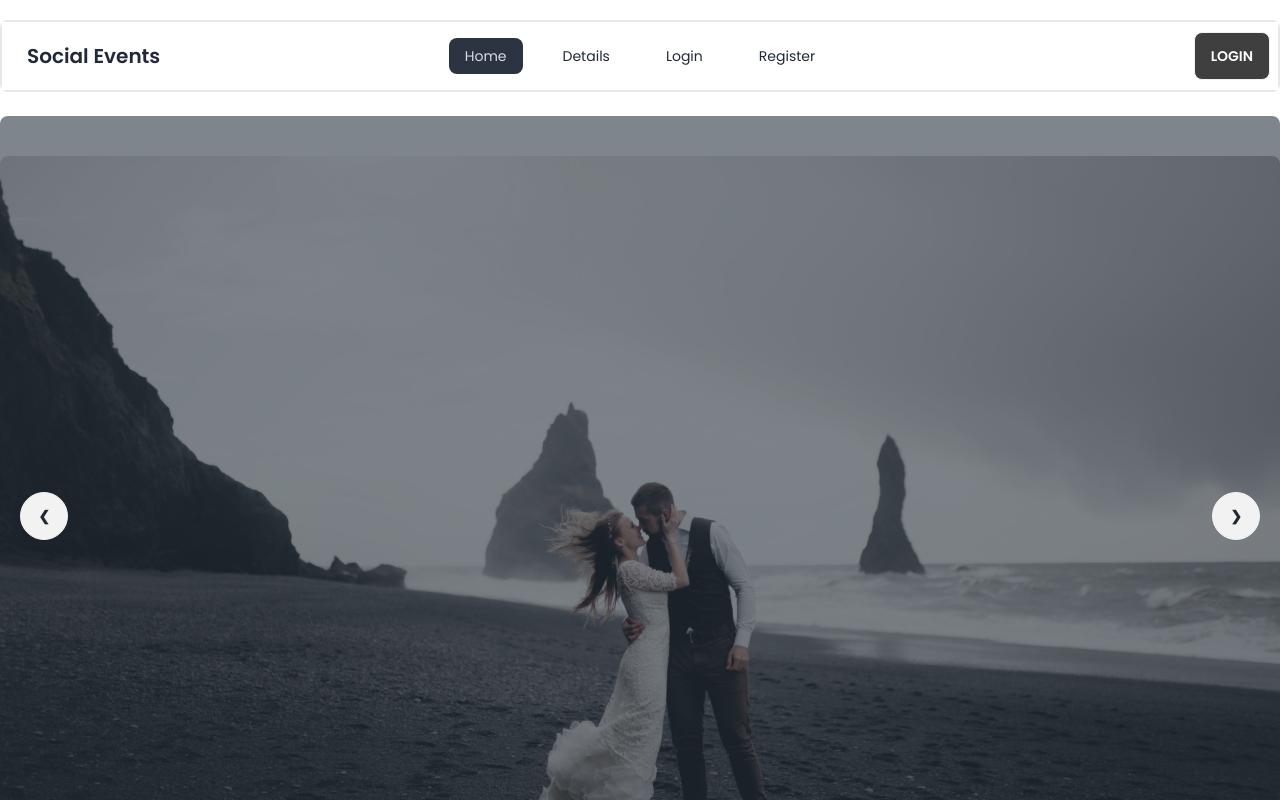
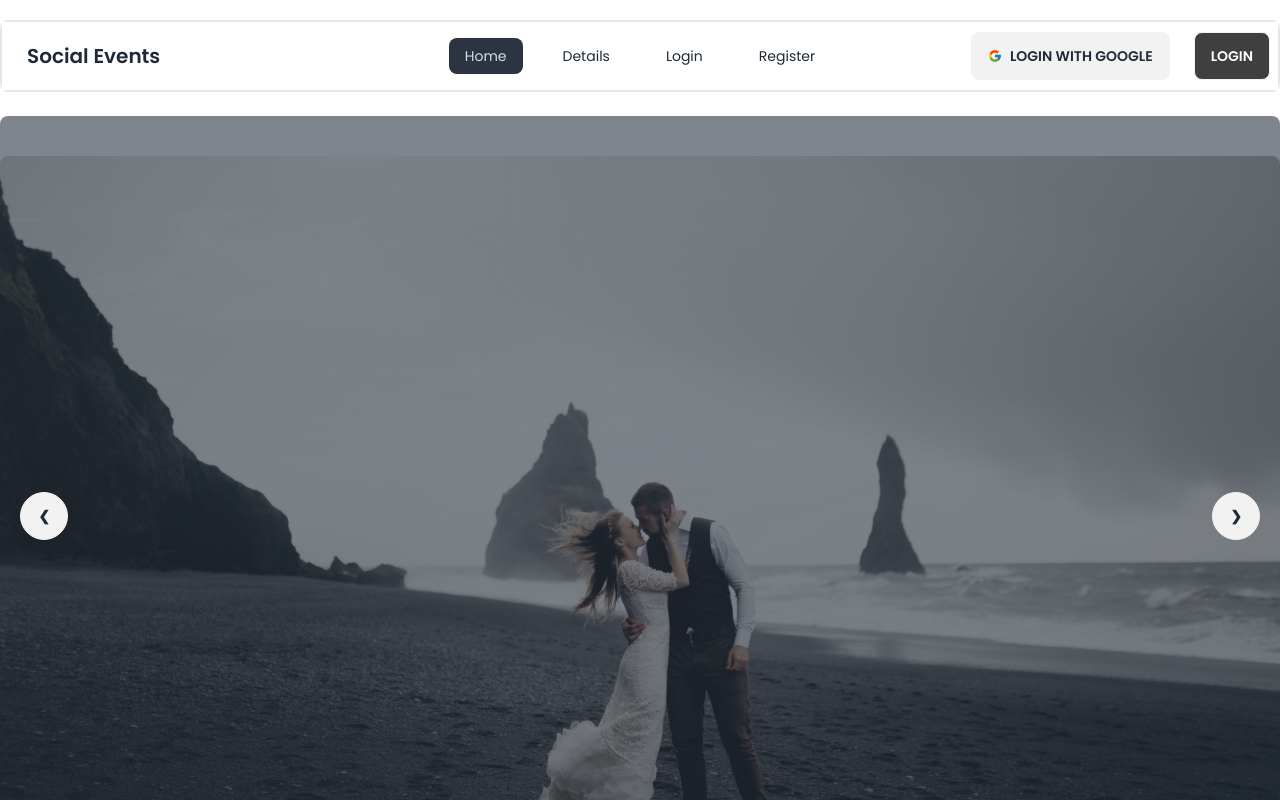
Before and after one commit to tanvirjem2/event-management-b8, a React (Vite) app: page / in a window 1280 px wide. Shown: the top 800 px of the page. Built offline with nearby package versions, Linux system fonts and the light colour scheme; no server answers.

Commit message:
login with google section done

```diff
--- a/src/Shared/Navbar.jsx
+++ b/src/Shared/Navbar.jsx
@@ -1,10 +1,47 @@
-import { useContext } from "react";
+import { useContext, useState } from "react";
 import { Link, NavLink } from "react-router-dom";
 import { AuthContext } from "../providers/AuthProvider";
+import { FcGoogle } from 'react-icons/fc';
+import app from "../firebase/firebase.config";
+import { GoogleAuthProvider, getAuth, signInWithPopup, signOut } from "firebase/auth";
 
 const Navbar = () => {
 
+    // useState ()
+    const [googleUser, setGoogleUser] = useState(null)
+
     const { user, logOut } = useContext(AuthContext)
+
+    // Auth
+    const auth = getAuth(app);
+
+    // Provider
+    const provider = new GoogleAuthProvider()
+
+    // handle Google sign in
+    const handleGoogleSignIn = () => {
+        signInWithPopup(auth, provider)
+            .then(result => {
+                const loggedInUser = result.user;
+                setGoogleUser(loggedInUser);
+            })
+            .catch(error => {
+                console.log('error', error.message)
+            })
+        console.log('clicked');
+    }
+
+    // handle sign out
+    const handleGoogleSignOut = () => {
+        signOut(auth)
+            .then((result) => {
+                setGoogleUser(null)
+                console.log(result);
+            })
+            .catch((error) => {
+                console.log('error', error.message)
+            })
+    }
 
     const handleSignOut = () => {
         logOut()
@@ -41,7 +78,26 @@ const Navbar = () => {
                         {navLinks}
                     </ul>
                 </div>
-                <div className="navbar-end">
+                <div className="navbar-end gap-6">
+
+                    {googleUser &&
+                        <div className="">
+                            <img className="rounded-full w-[40px] h-[40px] mx-auto" src={googleUser.photoURL} alt="" />
+                            <div>
+                                <h2 className="text-center"><span className="font-semibold">Name:</span> {googleUser.displayName}</h2>
+                            </div>
+                        </div>
+                    }
+
+                    {googleUser ?
+                        <button onClick={handleGoogleSignOut}
+                            className="btn">Sign Out
+                        </button>
+                        :
+                        <button onClick={handleGoogleSignIn}
+                            className="btn"><FcGoogle />login with google
+                        </button>
+                    }
                     {user ?
                         <button onClick={handleSignOut} className="btn">Logout</button>
                         :
--- a/src/pages/Login.jsx
+++ b/src/pages/Login.jsx
@@ -80,9 +80,6 @@ const Login = () => {
                         <span className="text-sky-400 ml-2">Register</span>
                     </Link>
                 </h2>
-                <div className="flex items-center justify-center mt-2">
-                    <button className="btn"><FcGoogle />login with google</button>
-                </div>
             </div>
         </div>
     );
--- a/src/pages/Service.jsx
+++ b/src/pages/Service.jsx
@@ -6,7 +6,7 @@ import { useEffect } from "react"
 const Service = ({ service }) => {
 
     useEffect(() => {
-        Aos.init({ duration: 1000 });
+        Aos.init();
     }, [])
 
     console.log(service)
```
